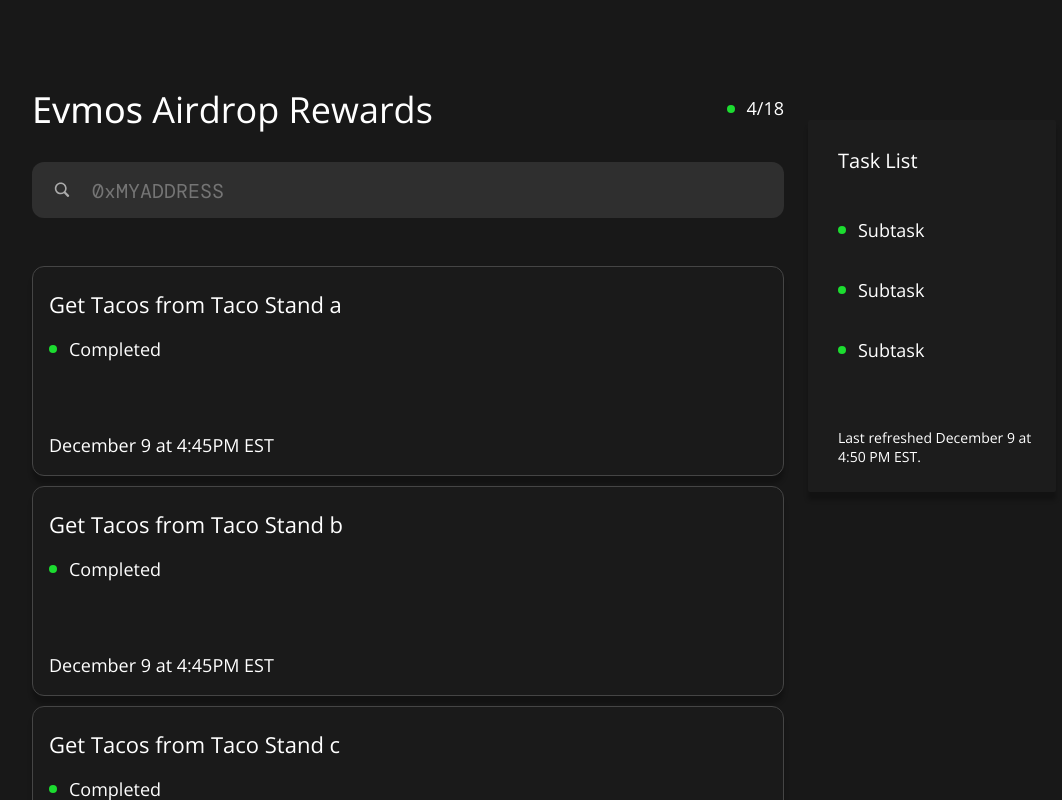
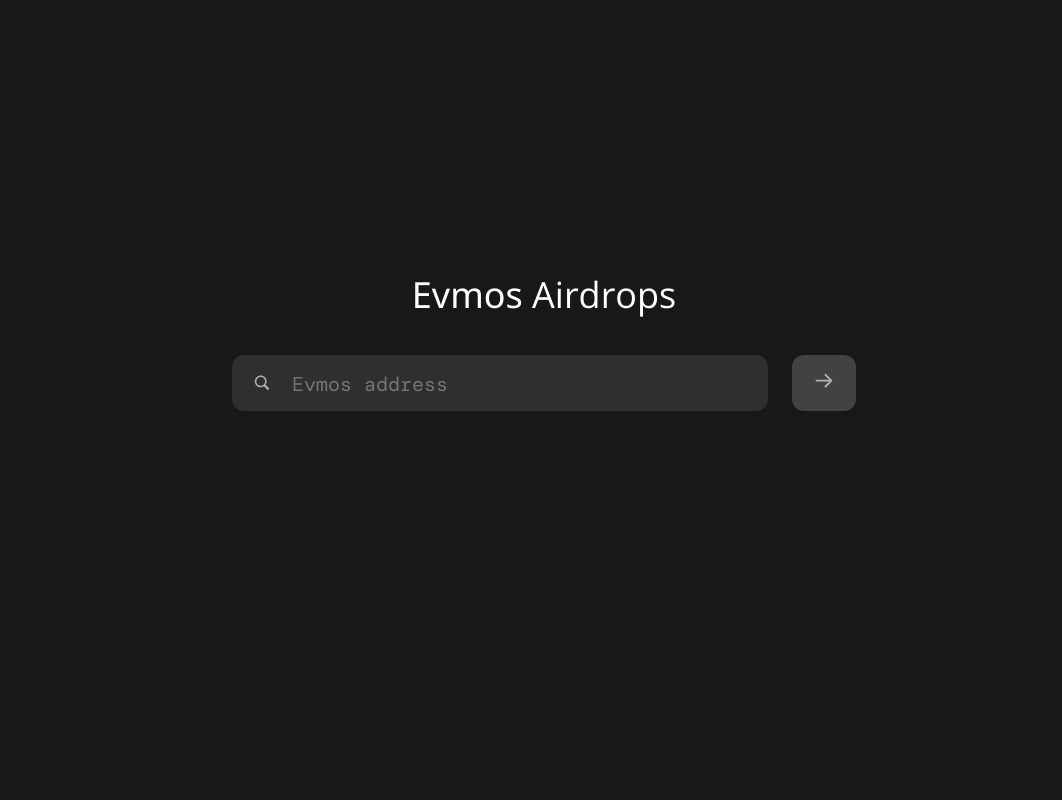
Before and after one commit to kediaco/airdrop-dashboard, a React (Create React App) app: page / in a window 1280 px wide. Shown: the top 800 px of the page, without its empty margins (96-1158 px from the left). Built offline with nearby package versions, Linux system fonts and the light colour scheme.

Commit message:
Add MVP data processing

```diff
--- a/public/index.html
+++ b/public/index.html
@@ -29,7 +29,7 @@
      -->
     <link rel="preconnect" href="https://fonts.googleapis.com">
     <link rel="preconnect" href="https://fonts.gstatic.com" crossorigin>
-    <link href="https://fonts.googleapis.com/css2?family=DM+Mono&family=Open+Sans:wght@300;400;450&display=swap" rel="stylesheet">
+    <link href="https://fonts.googleapis.com/css2?family=DM+Mono&family=Open+Sans:wght@300;375;400;450&display=swap" rel="stylesheet">
     <title>Evmos - Airdrop Dashboard</title>
   </head>
   <body>
--- a/src/App.js
+++ b/src/App.js
@@ -1,9 +1,42 @@
+import React from 'react';
+
 import LandingPage from './pages/landing/landing.tsx';
 import LoadingPage from './pages/loading/loading.tsx';
-import DashboardPage from './pages/dashboard/dashboard';
+import DashboardPage from './pages/dashboard/dashboard.tsx';
 
 function App() {
-  return <DashboardPage />;
+  const [page, setPage] = React.useState(0);
+  const [userAddress, setUserAddress] = React.useState('');
+  const [userMissions, setUserMissions] = React.useState([]);
+
+  if (page === 0) {
+    return (
+      <LandingPage
+        searchForWallet={address => {
+          setUserAddress(address);
+          setPage(1);
+
+          // Fetch Data (Dummy)
+          fetch('http://api.hanchon.live/user_missions/wallet0')
+            .then(response => response.json())
+            .then(data => {
+              console.log(data);
+              setUserMissions(data.missions ?? []);
+              setPage(2);
+            })
+            .catch(error => console.log(error));
+        }}
+      />
+    );
+  }
+  if (page === 1) {
+    return <LoadingPage />;
+  }
+  if (page === 2) {
+    return (
+      <DashboardPage userAddress={userAddress} userMissions={userMissions} />
+    );
+  }
 }
 
 export default App;
--- /dev/null
+++ b/src/assets/missiondata.ts
@@ -0,0 +1,99 @@
+const generateMission = (
+  id: number,
+  task: string,
+  points: number,
+  reward_category: number,
+) => {
+  return {
+    id,
+    task,
+    points,
+    reward_category,
+  };
+};
+
+const MissionData = {
+  mission1: [
+    generateMission(
+      0,
+      'Be in the set of top 20 participants who have interacted with the most unique smart contracts in an eligible way',
+      50,
+      1,
+    ),
+    generateMission(
+      1,
+      'Deploy a verified smart contract and garner eligible interactions from at least 500 unique registered addresses',
+      20,
+      1,
+    ),
+    generateMission(
+      2,
+      'Deploy a verified DeFi-related smart contract and garner eligible interactions from at least 100 unique registered addresses',
+      15,
+      1,
+    ),
+    generateMission(
+      3,
+      'Deploy a verified NFT-related smart contract and garner eligible interactions from at least 100 unique registered addresses',
+      15,
+      1,
+    ),
+    generateMission(
+      4,
+      'Deploy a verified DAO-related smart contract and garner eligible interactions from at least 100 unique registered addresses',
+      15,
+      1,
+    ),
+    generateMission(5, 'Deploy any verified smart contract', 5, 1),
+    generateMission(
+      6,
+      "Deploy a verified smart contract that leverages Evmos' Intrarelayer module",
+      30,
+      2,
+    ),
+    generateMission(
+      7,
+      'Convert an EVM ERC20 token into a Cosmos SDK coin, or vice versa',
+      5,
+      2,
+    ),
+    generateMission(
+      8,
+      'Be in the set of the first 50 addresses who carry out an eligible IBC transfer',
+      20,
+      3,
+    ),
+    generateMission(
+      9,
+      'Carry out an outbound IBC transfer of an EVM ERC20 that has been converted into a Cosmos SDK coin',
+      30,
+      3,
+    ),
+    generateMission(
+      10,
+      'Deploy a verified bridge-related (EVM) smart contract and garner eligible interactions from at least 300 unique registered addresses',
+      50,
+      3,
+    ),
+    generateMission(
+      11,
+      'Make an eligible governance proposal that ends up reaching quorum',
+      10,
+      4,
+    ),
+    generateMission(
+      12,
+      'Have any amount of tokens delegated to any validator for more than 75% of the Olympus Mons runtime',
+      5,
+      4,
+    ),
+    generateMission(
+      13,
+      'Vote on an eligible governance proposal that ends up reaching quorum',
+      5,
+      4,
+    ),
+  ],
+};
+
+export default MissionData;
--- a/src/pages/dashboard/dashboard.css
+++ b/src/pages/dashboard/dashboard.css
@@ -59,7 +59,7 @@
 
   color: white;
   font-size: 22px;
-  font-weight: 400;
+  font-weight: 375;
 }
 
 .d--card--body {
--- a/src/pages/dashboard/dashboard.tsx
+++ b/src/pages/dashboard/dashboard.tsx
@@ -5,6 +5,8 @@ import '../../index.css';
 import '../../../node_modules/react-grid-layout/css/styles.css';
 import '../../../node_modules/react-resizable/css/styles.css';
 import SearchBar from 'src/components/searchBar/searchBar';
+
+import MissionData from '../../assets/missiondata';
 
 const GridLayout = require('react-grid-layout');
 
@@ -35,28 +37,44 @@ const getLayoutForKeys = (keys: string[]) => {
   };
 };
 
-function DashboardGrid() {
-  const keys = ['a', 'b', 'c', 'd'];
+function DashboardGrid(props: any) {
+  const {userMissions} = props;
+  const allMissions = Object.values(MissionData).flatMap(array => array);
+  const keys = allMissions.map(mission => mission.id.toString());
 
   const layout = getLayoutForKeys(keys);
+
+  const statusForCard = (id: number, totalPoints: number) => {
+    if (userMissions.includes(id)) {
+      return (
+        <>
+          <div className="d--icon" style={{background: '#1CDC30'}} />
+          <p className="d--card--body">Completed</p>
+        </>
+      );
+    }
+    return (
+      <>
+        <div className="d--icon" style={{background: '#F8A933'}} />
+        <p className="d--card--body">Incomplete</p>
+      </>
+    );
+  };
+
   return (
     <ResponsiveGridLayout
       className="layout d--grid"
       containerPadding={[0, 0]}
       layouts={layout}
       breakpoints={{lg: 1200, md: 996, sm: 768, xs: 480}}
-      cols={{lg: 12, md: 12, sm: 8, xs: 4}}
-      rowHeight={100}>
-      {keys.map(key => (
-        <div className="d--card" key={key}>
-          <div>
-            <h3 className="d--card--title">{`Get Tacos from Taco Stand ${key}`}</h3>
-            <div className="d--row">
-              <div className="d--icon" style={{background: '#1CDC30'}} />
-              <p className="d--card--body">Completed</p>
-            </div>
+      cols={{lg: 12, md: 12, sm: 8, xs: 4}}>
+      {allMissions.map(mission => (
+        <div className="d--card" key={mission.id}>
+          <h3 className="d--card--title">{mission.task}</h3>
+          <div className="d--row">
+            {statusForCard(mission.id, mission.points)}
           </div>
-          <p className="d--card--body">December 9 at 4:45PM EST</p>
+          <p className="d--card--body">{`${mission.points} pts`}</p>
         </div>
       ))}
     </ResponsiveGridLayout>
@@ -64,30 +82,47 @@ function DashboardGrid() {
 }
 
 function DashboardSummary(props: any) {
-  const {isMobile} = props;
+  const {isMobile, userPoints, numComplete, numIncomplete} = props;
+  const dateLastUpdated = new Date().toLocaleDateString('en-US', {
+    year: 'numeric',
+    month: 'long',
+    day: '2-digit',
+    hour: 'numeric',
+    minute: 'numeric',
+  });
   return (
     <div className={`d--summary ${isMobile ? 'd--mobile' : 'd--desktop'}`}>
-      <h4 className="d--summary--title">Task List</h4>
+      <h4 className="d--summary--title">Status</h4>
       <div className="d--row">
-        <div className="d--icon" style={{background: '#1CDC30'}} />
-        <p className="d--summary--body">Subtask</p>
+        <p className="d--summary--body">{`${userPoints} Pts`}</p>
       </div>
       <div className="d--row">
         <div className="d--icon" style={{background: '#1CDC30'}} />
-        <p className="d--summary--body">Subtask</p>
+        <p className="d--summary--body">{`${numComplete} Complete`}</p>
       </div>
       <div className="d--row">
-        <div className="d--icon" style={{background: '#1CDC30'}} />
-        <p className="d--summary--body">Subtask</p>
+        <div className="d--icon" style={{background: '#F8A933'}} />
+        <p className="d--summary--body">{`${numIncomplete} Incomplete`}</p>
       </div>
-      <p className="d--summary--caption">
-        Last refreshed December 9 at 4:50 PM EST.
-      </p>
+      <p className="d--summary--caption">{`Last updated ${dateLastUpdated}.`}</p>
     </div>
   );
 }
 
-export default function DashboardPage() {
+export default function DashboardPage(props: any) {
+  const {userAddress, userMissions} = props;
+  const totalNumMissions = Object.values(MissionData)
+    .map(array => array.length)
+    .reduce((a, b) => a + b);
+  const numComplete = userMissions.length;
+  const numIncomplete = totalNumMissions - numComplete;
+
+  const userPoints = Object.values(MissionData)
+    .flatMap(array => array)
+    .filter(mission => userMissions.includes(mission.id))
+    .map(mission => mission.points)
+    .reduce((a, b) => a + b);
+
   return (
     <div className="page-base d--page-base">
       <div className="d--page-left">
@@ -97,14 +132,23 @@ export default function DashboardPage() {
           </h3>
           <div className="d--row">
             <div className="d--icon" style={{background: '#1CDC30'}} />
-            <p className="d--subtitle">4/18</p>
+            <p className="d--subtitle">{`${userMissions.length}/${totalNumMissions}`}</p>
           </div>
         </div>
-        <SearchBar placeholderText="0xMYADDRESS" isLarge />
-        <DashboardSummary isMobile />
-        <DashboardGrid />
+        <SearchBar placeholderText={userAddress} isLarge />
+        <DashboardSummary
+          isMobile
+          userPoints={userPoints}
+          numComplete={numComplete}
+          numIncomplete={numIncomplete}
+        />
+        <DashboardGrid userMissions={userMissions} />
       </div>
-      <DashboardSummary />
+      <DashboardSummary
+        userPoints={userPoints}
+        numComplete={numComplete}
+        numIncomplete={numIncomplete}
+      />
     </div>
   );
 }
--- a/src/pages/landing/landing.tsx
+++ b/src/pages/landing/landing.tsx
@@ -3,8 +3,17 @@ import '../../index.css';
 import SearchBar from 'src/components/searchBar/searchBar';
 import arrowright from '../../images/arrowright.svg';
 
-export default function LandingPage() {
+export default function LandingPage(props: any) {
+  const {searchForWallet} = props;
+  const submitRequest = (event: any) => {
+    event.preventDefault();
+
+    const address = event.target[0].value ?? '';
+    searchForWallet(address);
+  };
+
   return (
+    <form onSubmit={submitRequest}>
       <div className="page-base">
         <div className="page-body">
           <h3 className="la--title">
@@ -18,5 +27,6 @@ export default function LandingPage() {
           </div>
         </div>
       </div>
+    </form>
   );
 }
```
Lines whose indentation alone changed are shown as unchanged.
